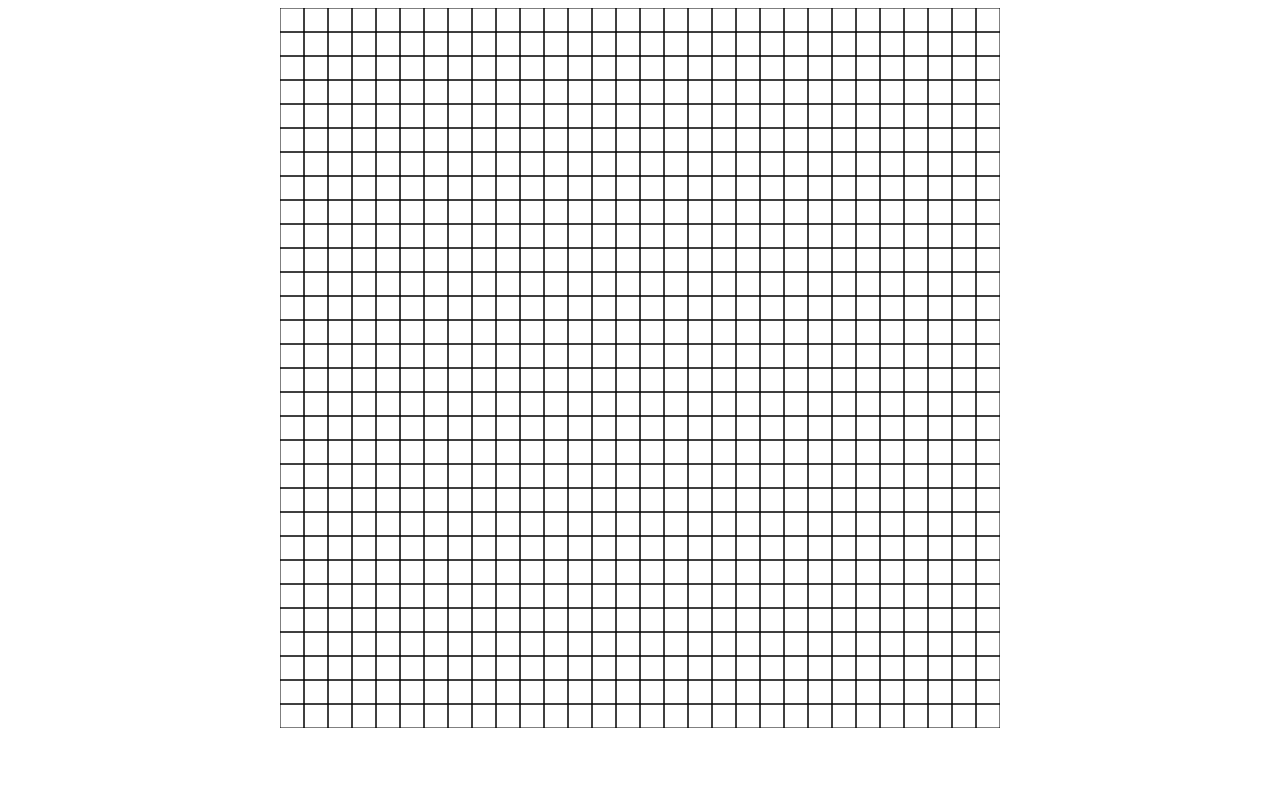
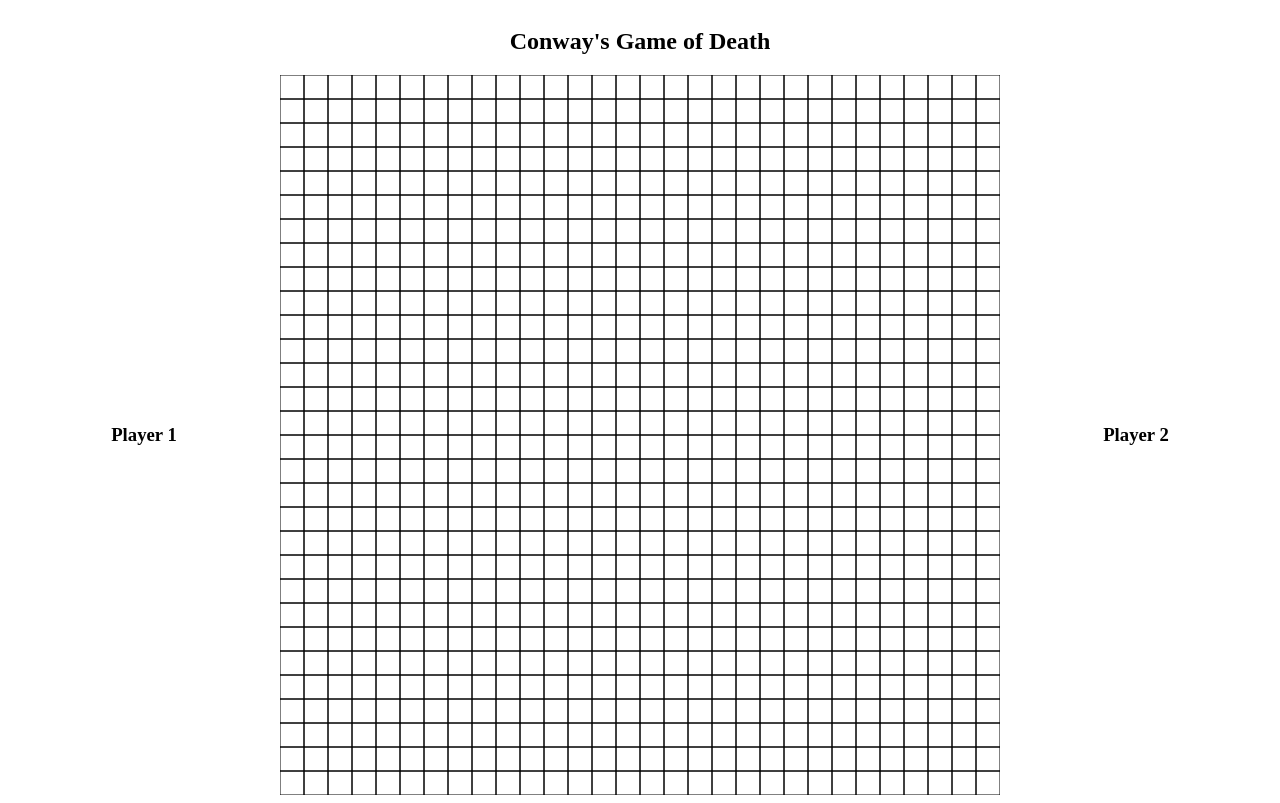
Before and after one commit to Enoch-Hsiao/ConwayBattleRoyale, a plain HTML site: page public/index.html in a window 1280 px wide. Drawn offline with Linux system fonts and the light colour scheme.

Commit message:
title, player1, player2 boxes

```diff
--- a/public/index.html
+++ b/public/index.html
@@ -5,10 +5,25 @@
     <title>Game</title>
     <link rel="stylesheet" href="styles.css">
   </head>
-  <body>
+  <body id="container">
+    <div id="title">
+      <h2>
+        Conway's Game of Death
+      </h2>
+    </div>
     <div id="gameContainer">
+      <div id="player1">
+        <h3>
+        Player 1
+        </h3>
+      </div>
       <div id="gameBoard">
         <canvas id="canvas"></canvas>
+      </div>
+      <div id="player2">
+        <h3>
+        Player 2
+        </h3>
       </div>
     </div>
     <script type="text/javascript" src="index.js"></script>
--- a/public/styles.css
+++ b/public/styles.css
@@ -1,17 +1,41 @@
 html {
   margin: 0;
+  overflow-x: scroll;
+}
+
+#container {
+  min-width: 1000px;
 }
 
 #gameContainer {
   width: 100%;
   height: 90vh;
   display: flex;
-  position: relative;
   justify-content: center;
 }
 
+#title {
+  width: 100%;
+  display: flex;
+  justify-content: center;
+  align-items: center;
+}
+
+#player1 {
+  display: flex;
+  justify-content: center;
+  align-items: center;
+  width: 100%;
+}
+
+#player2 {
+  display: flex;
+  justify-content: center;
+  align-items: center;
+  width: 100%;
+}
+
 #gameBoard {
-  width: 70%;
   display: flex;
   justify-content: center;
   align-items: center;
```
Also changed, not shown: 1 other file.
